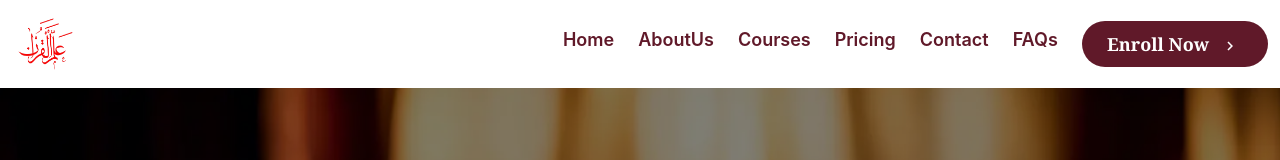
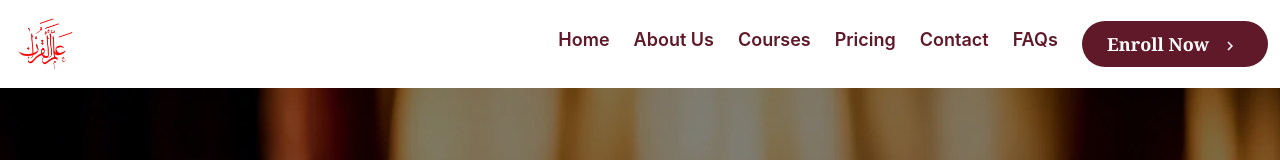
Before and after one commit to arslanhakim/Allamal-Quraan, a React (Vite) app: page / in a window 1280 px wide. Shown: the top 160 px of the page. Built offline with nearby package versions, Linux system fonts and the light colour scheme; no server answers.

Commit message:
link updated for pricing

```diff
--- a/src/components/Header.tsx
+++ b/src/components/Header.tsx
@@ -26,9 +26,9 @@ const Header: React.FC<HeaderProps> = ({
 
   const headerOpt = [
     { title: "Home", link: "/" },
-    { title: "AboutUs", link: "/about-us" },
+    { title: "About Us", link: "/about-us" },
     { title: "Courses", ref: coursesRef },
-    { title: "Pricing", ref: coursesRef },
+    { title: "Pricing", link: "/pricing" },
     { title: "Contact", ref: coursesRef },
     { title: "FAQs", ref: faqRef },
     // { title: "Instructor", ref: instructorsRef },
```
